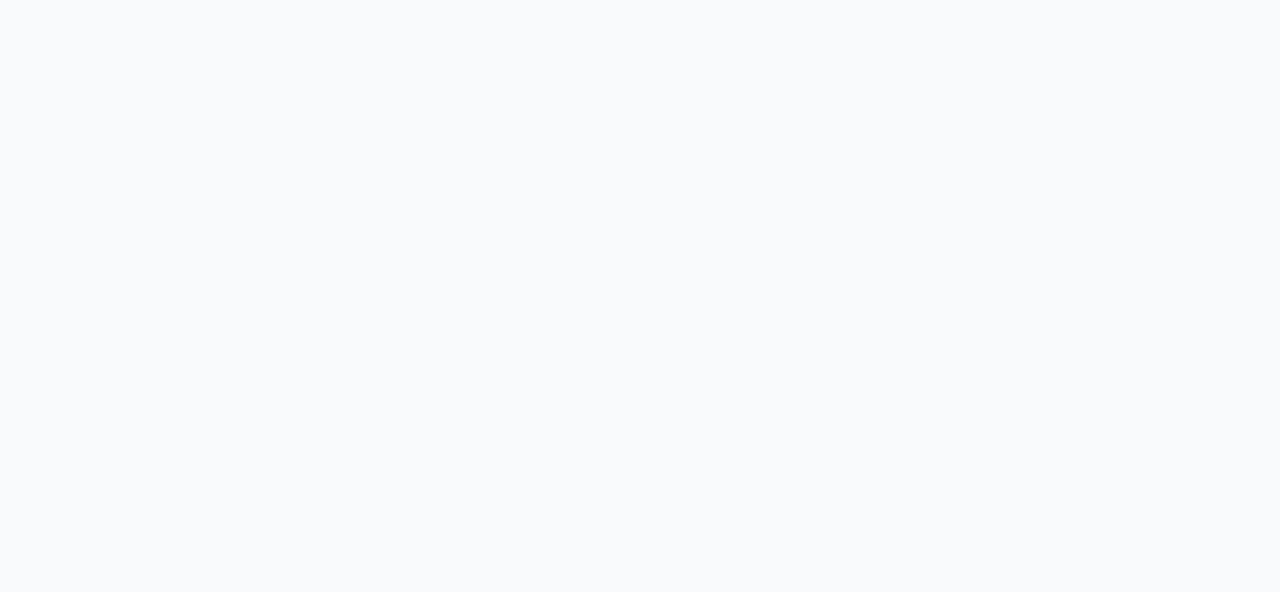
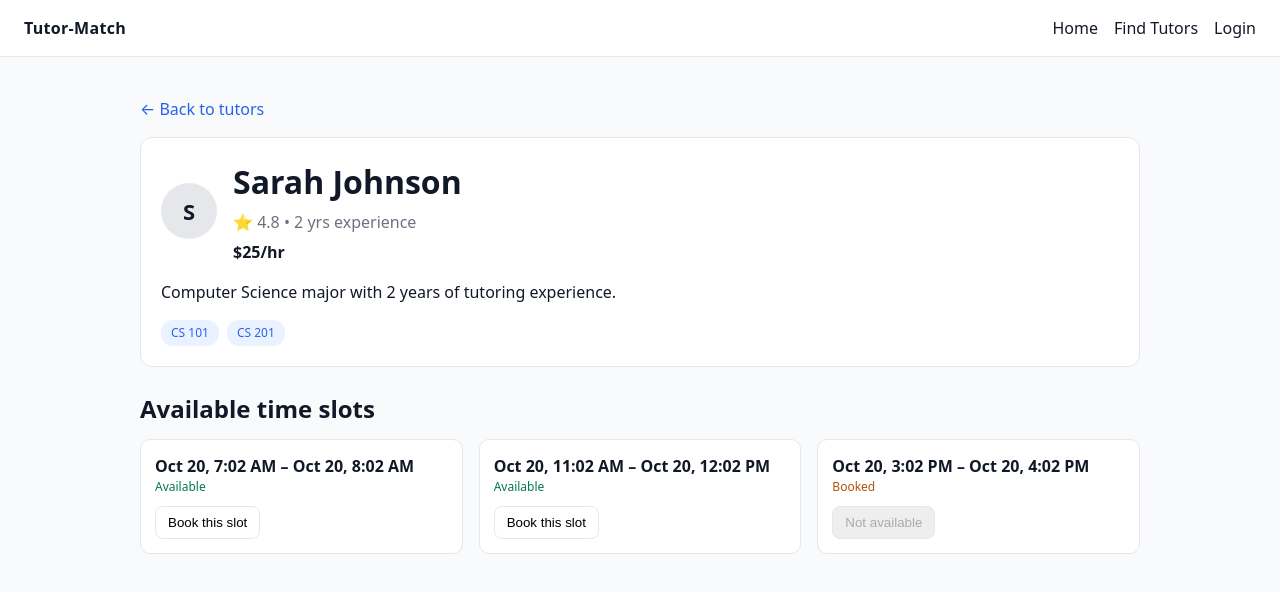
Before and after one commit to sheff2/tutor-match, a React (Vite) app in the folder client/: page /tutor/1 in a window 1280 px wide. Before the commit this address had no page. Shown: the top 592 px of the page. Built offline with nearby package versions, Linux system fonts and the light colour scheme.

Commit message:
Add tutor profile page and dummy data

```diff
--- a/client/src/App.jsx
+++ b/client/src/App.jsx
@@ -2,6 +2,7 @@
 import Home from './pages/Home';
 import Login from './pages/Login';
 import Tutors from './pages/Tutors';
+import TutorProfile from './pages/TutorProfile';
 
 export default function App() {
   return (
@@ -10,6 +11,7 @@
         <Route path="/" element={<Home />} />
         <Route path="/login" element={<Login />} />
         <Route path="/tutors" element={<Tutors />} />
+        <Route path="/tutor/:id" element={<TutorProfile />} />
       </Routes>
     </Router>
   );
--- /dev/null
+++ b/client/src/data/dummyTutors.js
@@ -0,0 +1,41 @@
+// client/src/data/dummyTutors.js
+
+// simple helpers to make a few future ISO timestamps
+const now = new Date();
+const inHours = (h) => new Date(now.getTime() + h * 60 * 60 * 1000);
+const iso = (d) => d.toISOString();
+
+export const dummyTutors = [
+  {
+    id: 1,
+    name: "Sarah Johnson",
+    email: "sarah@example.com",
+    bio: "Computer Science major with 2 years of tutoring experience.",
+    hourlyRate: 25,
+    courses: ["CS 101", "CS 201"],
+    rating: 4.8,
+    yearsExperience: 2,
+    avatarUrl: null,
+    slots: [
+      { id: "s1", start: iso(inHours(4)), end: iso(inHours(5)), isBooked: false },
+      { id: "s2", start: iso(inHours(8)), end: iso(inHours(9)), isBooked: false },
+      { id: "s3", start: iso(inHours(12)), end: iso(inHours(13)), isBooked: true },
+    ],
+  },
+  {
+    id: 2,
+    name: "Michael Chen",
+    email: "michael@example.com",
+    bio: "Math enthusiast helping students ace calculus and linear algebra.",
+    hourlyRate: 30,
+    courses: ["MATH 150", "MATH 250"],
+    rating: 4.9,
+    yearsExperience: 3,
+    avatarUrl: null,
+    slots: [
+      { id: "m1", start: iso(inHours(2)), end: iso(inHours(3)), isBooked: false },
+      { id: "m2", start: iso(inHours(6)), end: iso(inHours(7)), isBooked: false },
+      { id: "m3", start: iso(inHours(10)), end: iso(inHours(11)), isBooked: false },
+    ],
+  },
+];
--- /dev/null
+++ b/client/src/pages/TutorProfile.jsx
@@ -0,0 +1,141 @@
+// client/src/pages/TutorProfile.jsx
+import { useParams, Link } from "react-router-dom";
+import { dummyTutors } from "../data/dummyTutors";
+
+export default function TutorProfile() {
+  const { id } = useParams();
+  const tutorId = Number(id);
+  const tutor = dummyTutors.find((t) => Number(t.id) === tutorId);
+
+  if (!tutor) {
+    return (
+      <div style={styles.page}>
+        <header style={styles.header}>
+          <Link to="/" style={styles.brand}>Tutor-Match</Link>
+          <nav style={styles.nav}>
+            <Link to="/" style={styles.link}>Home</Link>
+            <Link to="/tutors" style={styles.link}>Find Tutors</Link>
+            <Link to="/login" style={styles.link}>Login</Link>
+          </nav>
+        </header>
+        <main style={styles.main}>
+          <div style={styles.container}>
+            <h1 style={styles.title}>Tutor not found</h1>
+            <Link to="/tutors" style={styles.backLink}>← Back to tutors</Link>
+          </div>
+        </main>
+      </div>
+    );
+  }
+
+  const fmt = (iso) =>
+    new Date(iso).toLocaleString([], {
+      month: "short",
+      day: "numeric",
+      hour: "numeric",
+      minute: "2-digit",
+    });
+
+  return (
+    <div style={styles.page}>
+      <header style={styles.header}>
+        <Link to="/" style={styles.brand}>Tutor-Match</Link>
+        <nav style={styles.nav}>
+          <Link to="/" style={styles.link}>Home</Link>
+          <Link to="/tutors" style={styles.link}>Find Tutors</Link>
+          <Link to="/login" style={styles.link}>Login</Link>
+        </nav>
+      </header>
+
+      <main style={styles.main}>
+        <div style={styles.container}>
+          <Link to="/tutors" style={styles.backLink}>← Back to tutors</Link>
+
+          <div style={styles.profileCard}>
+            <div style={{ display: "flex", gap: 16, alignItems: "center" }}>
+              <div style={styles.avatar}>{tutor.name.charAt(0)}</div>
+              <div>
+                <h1 style={{ margin: 0, color: "var(--text)" }}>{tutor.name}</h1>
+                <div style={{ color: "var(--muted)", marginTop: 4 }}>
+                  ⭐ {tutor.rating} • {tutor.yearsExperience} yrs experience
+                </div>
+                <div style={{ marginTop: 6, fontWeight: 600, color: "var(--text)" }}>
+                  ${tutor.hourlyRate}/hr
+                </div>
+              </div>
+            </div>
+
+            <p style={{ marginTop: 16, color: "var(--text)" }}>{tutor.bio}</p>
+
+            <div style={{ display: "flex", gap: 8, flexWrap: "wrap", marginTop: 8 }}>
+              {tutor.courses.map((c) => (
+                <span key={c} style={styles.badge}>{c}</span>
+              ))}
+            </div>
+          </div>
+
+          <section style={styles.section}>
+            <h2 style={styles.h2}>Available time slots</h2>
+            <div style={styles.slotGrid}>
+              {tutor.slots.map((s) => (
+                <div key={s.id} style={styles.slotCard}>
+                  <div style={{ fontWeight: 600, color: "var(--text)" }}>
+                    {fmt(s.start)} – {fmt(s.end)}
+                  </div>
+                  <div style={{ fontSize: 12, color: s.isBooked ? "#b45309" : "#047857" }}>
+                    {s.isBooked ? "Booked" : "Available"}
+                  </div>
+                  <button
+                    disabled={s.isBooked}
+                    style={{
+                      marginTop: 10,
+                      padding: "8px 12px",
+                      borderRadius: 8,
+                      border: "1px solid var(--border)",
+                      background: s.isBooked ? "#eee" : "var(--card)",
+                      cursor: s.isBooked ? "not-allowed" : "pointer",
+                    }}
+                    onClick={() => alert(`(Demo) Booking ${tutor.name} at ${fmt(s.start)}`)}
+                  >
+                    {s.isBooked ? "Not available" : "Book this slot"}
+                  </button>
+                </div>
+              ))}
+            </div>
+          </section>
+        </div>
+      </main>
+    </div>
+  );
+}
+
+const styles = {
+  page: { minHeight: "100vh", display: "flex", flexDirection: "column", background: "var(--bg)" },
+  header: {
+    width: "100%", padding: "16px 24px", borderBottom: "1px solid var(--border)",
+    display: "flex", alignItems: "center", justifyContent: "space-between",
+    background: "var(--card)", position: "sticky", top: 0, zIndex: 10,
+  },
+  brand: { fontWeight: 700, letterSpacing: 0.3, color: "var(--text)", textDecoration: "none" },
+  nav: { display: "flex", gap: 16 },
+  link: { color: "var(--text)", textDecoration: "none" },
+  main: { flex: "1 0 auto", padding: "40px 24px" },
+  container: { maxWidth: 1000, margin: "0 auto" },
+  backLink: { textDecoration: "none", color: "var(--primary)" },
+  profileCard: {
+    marginTop: 16, padding: 20, borderRadius: 12,
+    border: "1px solid var(--border)", background: "var(--card)",
+  },
+  badge: {
+    background: "#EBF2FF", color: "var(--primary)", padding: "4px 10px",
+    borderRadius: 12, fontSize: 12, fontWeight: 500,
+  },
+  section: { marginTop: 24 },
+  h2: { margin: "0 0 12px", color: "var(--text)" },
+  slotGrid: { display: "grid", gridTemplateColumns: "repeat(auto-fill, minmax(260px, 1fr))", gap: 16 },
+  slotCard: { border: "1px solid var(--border)", background: "var(--card)", borderRadius: 10, padding: 14 },
+  avatar: {
+    width: 56, height: 56, borderRadius: "50%", display: "grid", placeItems: "center",
+    background: "#e5e7eb", color: "#111827", fontWeight: 700, fontSize: 22,
+  },
+};
--- a/client/src/pages/Tutors.jsx
+++ b/client/src/pages/Tutors.jsx
@@ -1,5 +1,7 @@
-import { Link } from 'react-router-dom';
-import { useState, useEffect } from 'react';
+// client/src/pages/Tutors.jsx
+import { Link } from "react-router-dom";
+import { useState, useEffect } from "react";
+import { dummyTutors } from "../data/dummyTutors";
 
 export default function Tutors() {
   const [tutors, setTutors] = useState([]);
@@ -13,40 +15,26 @@
   const fetchTutors = async () => {
     try {
       setLoading(true);
-      const response = await fetch('http://localhost:5000/api/tutors');
-
-      if (!response.ok) {
-        throw new Error('Failed to fetch tutors');
-      }
+      const response = await fetch("http://localhost:5000/api/tutors");
+      if (!response.ok) throw new Error("Failed to fetch tutors");
 
       const data = await response.json();
-      setTutors(data.results || []);
+      const results =
+        Array.isArray(data?.results) && data.results.length > 0
+          ? data.results
+          : dummyTutors;
+
+      setTutors(results);
     } catch (err) {
-      console.error('Error fetching tutors:', err);
+      console.error("Error fetching tutors:", err);
       setError(err.message);
-      // Fallback to sample data if API fails
-      setTutors([
-        {
-          id: 1,
-          name: 'Sarah Johnson',
-          courses: ['CS 101', 'CS 201'],
-          rating: 4.8,
-          hourlyRate: 25,
-          bio: 'Computer Science major with 2 years of tutoring experience.',
-        },
-        {
-          id: 2,
-          name: 'Michael Chen',
-          courses: ['MATH 150', 'MATH 250'],
-          rating: 4.9,
-          hourlyRate: 30,
-          bio: 'Math enthusiast helping students ace calculus and linear algebra.',
-        },
-      ]);
+      // fallback to dummy on error
+      setTutors(dummyTutors);
     } finally {
       setLoading(false);
     }
   };
+
   return (
     <div style={styles.page}>
       <header style={styles.header}>
@@ -65,9 +53,7 @@
             Browse available tutors and find the perfect match for your course.
           </p>
 
-          {loading && (
-            <div style={styles.loading}>Loading tutors...</div>
-          )}
+          {loading && <div style={styles.loading}>Loading tutors...</div>}
 
           {error && !loading && (
             <div style={styles.error}>
@@ -78,18 +64,21 @@
           {!loading && (
             <div style={styles.grid}>
               {tutors.map((tutor) => (
-                <div key={tutor.id} style={styles.card}>
+                <Link
+                  key={tutor.id}
+                  to={`/tutor/${tutor.id}`}
+                  style={{ textDecoration: "none" }}
+                >
+                  <div style={styles.card}>
                     <div style={styles.cardHeader}>
                       <h3 style={styles.tutorName}>{tutor.name}</h3>
-                    <div style={styles.rating}>
-                      ⭐ {tutor.rating}
-                    </div>
+                      <div style={styles.rating}>⭐ {tutor.rating}</div>
                     </div>
 
                     <p style={styles.bio}>{tutor.bio}</p>
 
                     <div style={styles.courses}>
-                    {tutor.courses && tutor.courses.map((course, idx) => (
+                      {tutor.courses?.map((course, idx) => (
                         <span key={idx} style={styles.courseBadge}>
                           {course}
                         </span>
@@ -98,11 +87,16 @@
 
                     <div style={styles.cardFooter}>
                       <span style={styles.rate}>${tutor.hourlyRate}/hr</span>
-                    <button className="btn btn-primary" style={styles.bookBtn}>
-                      Book Session
+                      <button
+                        className="btn btn-primary"
+                        style={styles.bookBtn}
+                        onClick={(e) => e.preventDefault()} // keep Link navigation
+                      >
+                        View Profile
                       </button>
                     </div>
                   </div>
+                </Link>
               ))}
             </div>
           )}
@@ -111,9 +105,7 @@
 
       <footer style={styles.footer}>
         <div className="container">
-          <p style={styles.footerText}>
-            © {new Date().getFullYear()} Tutor-Match
-          </p>
+          <p style={styles.footerText}>© {new Date().getFullYear()} Tutor-Match</p>
         </div>
       </footer>
     </div>
@@ -121,150 +113,70 @@
 }
 
 const styles = {
-  page: {
-    minHeight: '100vh',
-    display: 'flex',
-    flexDirection: 'column',
-    background: 'var(--bg)',
-  },
+  page: { minHeight: "100vh", display: "flex", flexDirection: "column", background: "var(--bg)" },
   header: {
-    width: '100%',
-    padding: '16px 24px',
-    borderBottom: '1px solid var(--border)',
-    display: 'flex',
-    alignItems: 'center',
-    justifyContent: 'space-between',
-    background: 'var(--card)',
-    position: 'sticky',
+    width: "100%",
+    padding: "16px 24px",
+    borderBottom: "1px solid var(--border)",
+    display: "flex",
+    alignItems: "center",
+    justifyContent: "space-between",
+    background: "var(--card)",
+    position: "sticky",
     top: 0,
     zIndex: 10,
   },
-  brand: {
-    fontWeight: 700,
-    letterSpacing: 0.3,
-    color: 'var(--text)',
-    textDecoration: 'none',
+  brand: { fontWeight: 700, letterSpacing: 0.3, color: "var(--text)", textDecoration: "none" },
+  nav: { display: "flex", gap: 16 },
+  link: { color: "var(--text)", textDecoration: "none", transition: "color 0.2s" },
+  main: { flex: "1 0 auto", padding: "40px 24px" },
+  container: { maxWidth: "1200px", margin: "0 auto" },
+  title: { fontSize: "36px", margin: "0 0 8px", color: "var(--text)", textAlign: "center" },
+  subtitle: { fontSize: "16px", color: "var(--muted)", textAlign: "center", marginBottom: "40px" },
+  loading: { textAlign: "center", padding: "40px", fontSize: "18px", color: "var(--muted)" },
+  error: {
+    textAlign: "center",
+    padding: "20px",
+    marginBottom: "20px",
+    backgroundColor: "#FFF3CD",
+    color: "#856404",
+    borderRadius: "8px",
+    border: "1px solid #FFEAA7",
   },
-  nav: {
-    display: 'flex',
-    gap: 16,
+  grid: { display: "grid", gridTemplateColumns: "repeat(auto-fill, minmax(280px, 1fr))", gap: "24px" },
+  card: {
+    background: "var(--card)",
+    border: "1px solid var(--border)",
+    borderRadius: "8px",
+    padding: "20px",
+    display: "flex",
+    flexDirection: "column",
+    gap: "12px",
+    transition: "box-shadow 0.2s, transform 0.05s",
+    cursor: "pointer",
   },
-  link: {
-    color: 'var(--text)',
-    textDecoration: 'none',
-    transition: 'color 0.2s',
-  },
-  main: {
-    flex: '1 0 auto',
-    padding: '40px 24px',
-  },
-  container: {
-    maxWidth: '1200px',
-    margin: '0 auto',
-  },
-  title: {
-    fontSize: '36px',
-    margin: '0 0 8px',
-    color: 'var(--text)',
-    textAlign: 'center',
-  },
-  subtitle: {
-    fontSize: '16px',
-    color: 'var(--muted)',
-    textAlign: 'center',
-    marginBottom: '40px',
-  },
-  loading: {
-    textAlign: 'center',
-    padding: '40px',
-    fontSize: '18px',
-    color: 'var(--muted)',
-  },
-  error: {
-    textAlign: 'center',
-    padding: '20px',
-    marginBottom: '20px',
-    backgroundColor: '#FFF3CD',
-    color: '#856404',
-    borderRadius: '8px',
-    border: '1px solid #FFEAA7',
-  },
-  grid: {
-    display: 'grid',
-    gridTemplateColumns: 'repeat(auto-fill, minmax(280px, 1fr))',
-    gap: '24px',
-  },
-  card: {
-    background: 'var(--card)',
-    border: '1px solid var(--border)',
-    borderRadius: '8px',
-    padding: '20px',
-    display: 'flex',
-    flexDirection: 'column',
-    gap: '12px',
-    transition: 'box-shadow 0.2s',
-    cursor: 'pointer',
-  },
-  cardHeader: {
-    display: 'flex',
-    justifyContent: 'space-between',
-    alignItems: 'center',
-  },
-  tutorName: {
-    fontSize: '20px',
-    margin: 0,
-    color: 'var(--text)',
-  },
-  rating: {
-    fontSize: '14px',
-    color: 'var(--text)',
-  },
-  bio: {
-    fontSize: '14px',
-    color: 'var(--muted)',
-    margin: 0,
-    lineHeight: 1.5,
-  },
-  courses: {
-    display: 'flex',
-    flexWrap: 'wrap',
-    gap: '8px',
-  },
+  cardHeader: { display: "flex", justifyContent: "space-between", alignItems: "center" },
+  tutorName: { fontSize: "20px", margin: 0, color: "var(--text)" },
+  rating: { fontSize: "14px", color: "var(--text)" },
+  bio: { fontSize: "14px", color: "var(--muted)", margin: 0, lineHeight: 1.5 },
+  courses: { display: "flex", flexWrap: "wrap", gap: "8px" },
   courseBadge: {
-    background: '#EBF2FF',
-    color: 'var(--primary)',
-    padding: '4px 10px',
-    borderRadius: '12px',
-    fontSize: '12px',
+    background: "#EBF2FF",
+    color: "var(--primary)",
+    padding: "4px 10px",
+    borderRadius: "12px",
+    fontSize: "12px",
     fontWeight: 500,
   },
   cardFooter: {
-    display: 'flex',
-    justifyContent: 'space-between',
-    alignItems: 'center',
-    marginTop: '8px',
-    paddingTop: '12px',
-    borderTop: '1px solid var(--border)',
+    display: "flex", justifyContent: "space-between", alignItems: "center",
+    marginTop: "8px", paddingTop: "12px", borderTop: "1px solid var(--border)",
   },
-  rate: {
-    fontSize: '18px',
-    fontWeight: 600,
-    color: 'var(--text)',
+  rate: { fontSize: "18px", fontWeight: 600, color: "var(--text)" },
+  bookBtn: { fontSize: "14px", padding: "8px 16px" },
+  footer: {
+    flex: "0 0 auto", borderTop: "1px solid var(--border)",
+    padding: "24px", textAlign: "center", background: "var(--card)",
   },
-  bookBtn: {
-    fontSize: '14px',
-    padding: '8px 16px',
-  },
-  footer: {
-    flex: '0 0 auto',
-    borderTop: '1px solid var(--border)',
-    padding: '24px',
-    textAlign: 'center',
-    background: 'var(--card)',
-  },
-  footerText: {
-    margin: 0,
-    fontSize: '12px',
-    color: 'var(--muted)',
-  },
+  footerText: { margin: 0, fontSize: "12px", color: "var(--muted)" },
 };
```
Also changed, not shown: 1 other file (tests, documents, lock files or other folders). Lines whose indentation alone changed are shown as unchanged.
